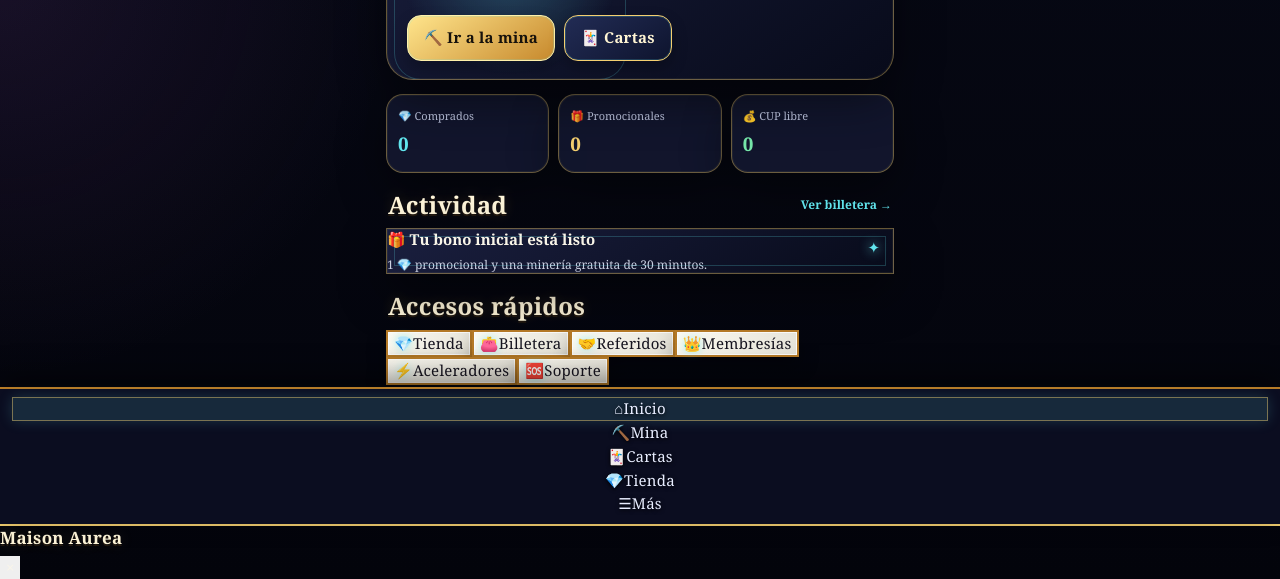
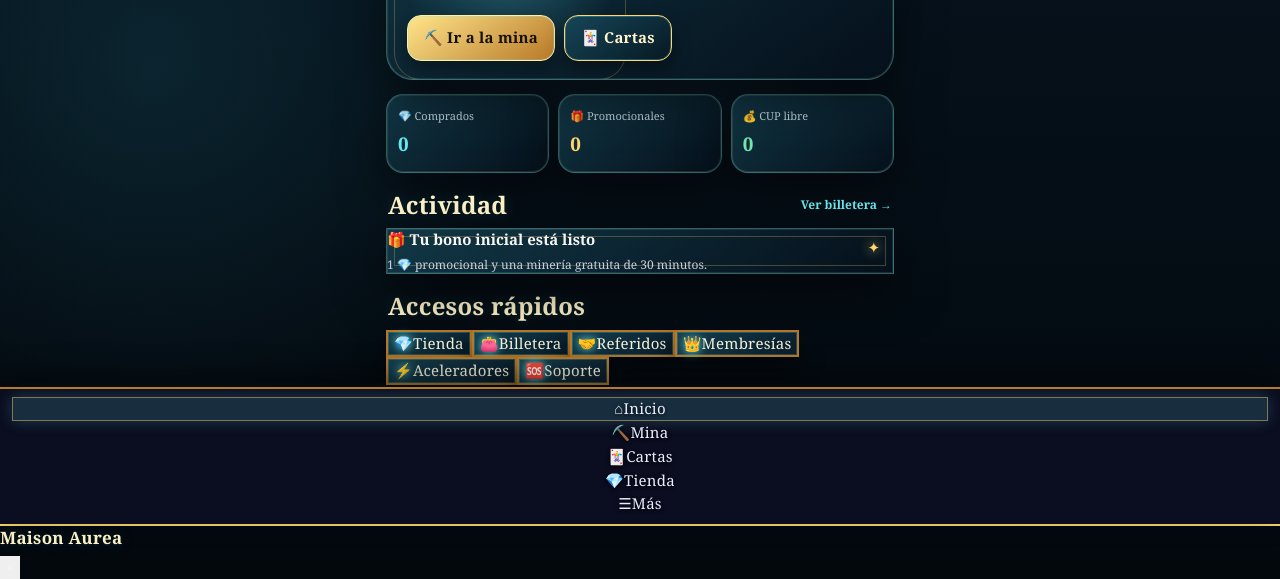
Before and after one commit to Emilin123/Maison-Aurea2, a website: page public/index.html in a window 1280 px wide. Shown: the part 276-855 px from the top of the page. Drawn offline with Linux system fonts and the light colour scheme.

Commit message:
Refine cave goblin magical color palette across Mini App v38

```diff
--- a/public/index.html
+++ b/public/index.html
@@ -4,7 +4,7 @@
 <meta charset="utf-8">
 <meta name="viewport" content="width=device-width,initial-scale=1,viewport-fit=cover">
 <meta name="theme-color" content="#080916">
-<title>Maison Aurea · Mina · v37</title>
+<title>Maison Aurea · Mina · v38</title>
 <script src="https://telegram.org/js/telegram-web-app.js"></script>
 <style>
 :root{--bg:#080916;--bg2:#10142b;--panel:rgba(22,25,52,.82);--panel2:#191d3b;--line:rgba(157,175,255,.16);--text:#f7f8ff;--muted:#9ca7ce;--gold:#ffd66f;--gold2:#ffad45;--cyan:#67e9ff;--blue:#718cff;--green:#76e7aa;--red:#ff7e9a;--shadow:0 18px 50px rgba(0,0,0,.32)}
@@ -94,6 +94,18 @@ h1,h2,h3{color:#fff6da!important;text-shadow:0 2px 0 #241a10,0 0 14px rgba(244,2
 .bottom-nav{background:linear-gradient(180deg,#101833,#060914)!important;border-top:2px solid var(--gold2)!important;box-shadow:0 -10px 28px rgba(0,0,0,.45)!important}.bottom-nav .nav-btn{color:#c9d5e8!important;text-shadow:0 1px 4px #000!important}.bottom-nav .nav-btn.active{color:#ffe28a!important;background:rgba(98,230,238,.13)!important;box-shadow:inset 0 0 0 1px rgba(244,207,112,.45),0 0 14px rgba(98,230,238,.18)!important}
 .pill{border-color:var(--gold2)!important;color:#ffe7a1!important;background:rgba(197,138,45,.15)!important}.notice{border-color:rgba(118,231,170,.4)!important;background:linear-gradient(145deg,rgba(20,69,61,.7),rgba(12,30,34,.82))!important;color:#d6ffe5!important}.rule{border-color:rgba(244,207,112,.22)!important}.rule b{color:var(--gold)!important}.toast{border:1px solid var(--gold)!important;background:#111a36!important;color:#fff5d3!important}
 </style>
+<style>
+/* Exact cave/goblin palette refinement: visual layer only. */
+:root{--bg:#07121d;--panel:#0c2230;--panel2:#123447;--line:rgba(255,211,107,.48);--gold:#ffd66f;--gold2:#b97927;--cyan:#69e8ef;--text:#f6f6f2;--muted:#bdd1d6}
+body{background:radial-gradient(ellipse at 50% 0%,rgba(57,135,161,.34),transparent 38%),radial-gradient(circle at 12% 40%,rgba(30,109,126,.22),transparent 30%),linear-gradient(180deg,#071521,#03080d)!important}
+.hero,.wallet-total,.profile,.card,.mine-status-card,.stat,.balance{background:linear-gradient(145deg,rgba(18,57,72,.98),rgba(5,16,27,.98))!important;border-color:rgba(105,232,239,.35)!important;box-shadow:0 18px 48px rgba(0,0,0,.52),inset 0 0 0 1px rgba(255,214,111,.12)!important}
+.card:before,.hero:before,.wallet-total:before,.profile:before{border-color:rgba(255,214,111,.25)!important}.card:after,.hero:after,.wallet-total:after{color:var(--gold)!important;text-shadow:0 0 12px var(--gold)!important}
+.product{background:linear-gradient(145deg,#153b4c,#081824)!important;border:2px solid #b97927!important;box-shadow:0 15px 32px rgba(0,0,0,.5),inset 0 0 0 1px rgba(105,232,239,.24)!important}.product:before{border-color:rgba(105,232,239,.42)!important}.product .product-copy strong{color:#fff5c9!important;text-shadow:0 0 10px rgba(255,214,111,.18)!important}.product .product-copy span{color:#c7e4e7!important}
+.quick,.drawer-btn{background:linear-gradient(145deg,#153f4e,#0a1c29)!important;color:#f8f3dd!important;border:2px solid #b97927!important;box-shadow:0 12px 26px rgba(0,0,0,.46),inset 0 0 0 1px rgba(105,232,239,.22)!important}.quick span,.drawer-btn span{color:var(--cyan)!important;text-shadow:0 0 10px var(--cyan)!important}
+.btn{background:linear-gradient(145deg,#164658,#071923)!important;border-color:var(--gold)!important;color:#fff4cb!important;box-shadow:0 8px 18px rgba(0,0,0,.4),inset 0 0 0 1px rgba(105,232,239,.24)!important}.btn.primary,.product .btn{background:linear-gradient(145deg,#ffe58b,#b87928)!important;color:#171208!important;border-color:#fff0a5!important}.tabs .tab{background:#0c2938!important;border-color:#b97927!important}.tabs .tab.active{background:linear-gradient(145deg,#ffe58b,#b87928)!important;color:#171208!important}
+.section-head h2,h1,h2,h3{color:#fff4c9!important;text-shadow:0 2px 0 #07131b,0 0 16px rgba(105,232,239,.18)!important}.eyebrow{color:var(--cyan)!important}.pill{color:#ffe99a!important;border-color:var(--gold2)!important;background:rgba(255,214,111,.12)!important}
+.bottom-nav{background:linear-gradient(180deg,#0f3040,#040b12)!important;border-top:2px solid var(--gold2)!important}.bottom-nav .nav-btn.active{color:var(--gold)!important;background:rgba(105,232,239,.15)!important;box-shadow:inset 0 0 0 1px rgba(255,214,111,.45),0 0 16px rgba(105,232,239,.22)!important}
+</style>
 </head>
 <body>
 <div class="app">
```
